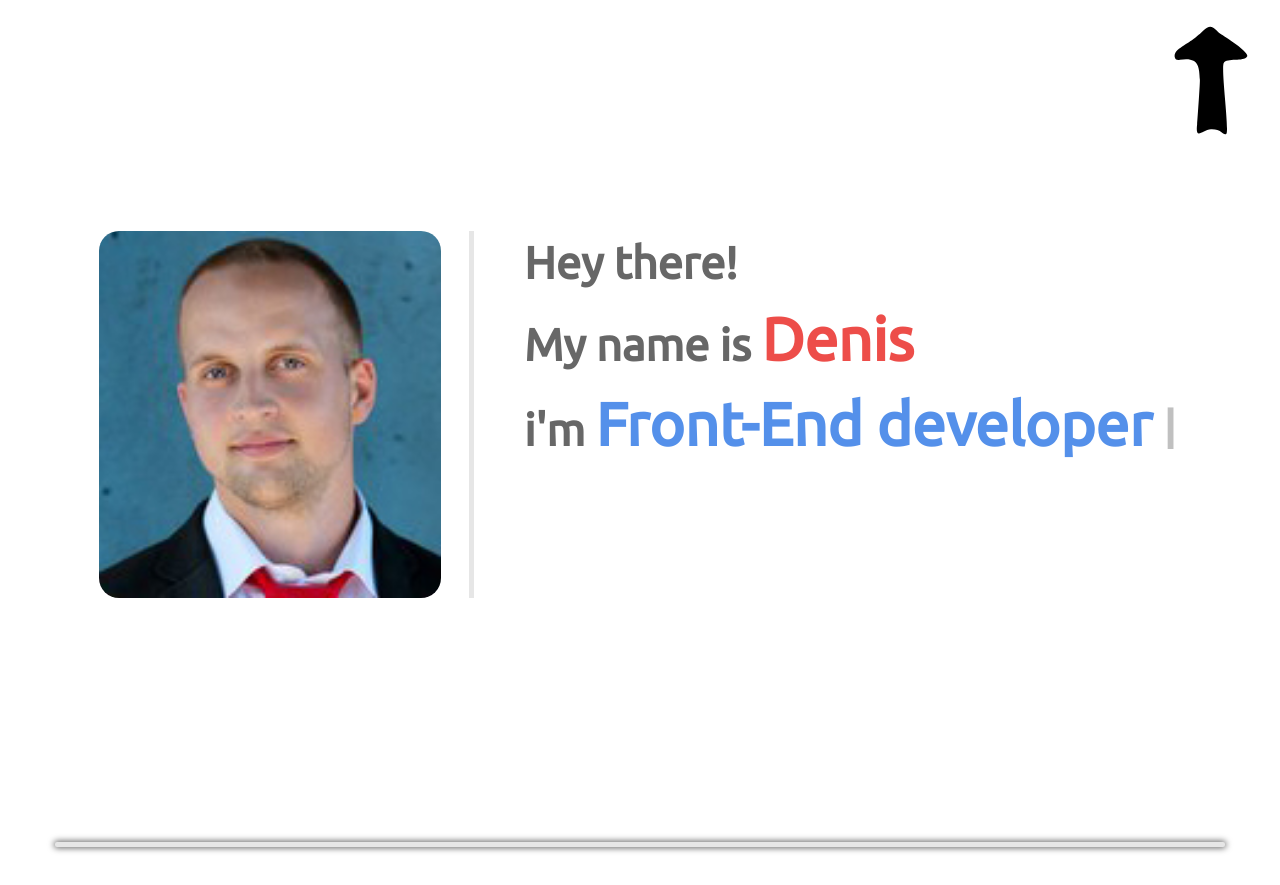
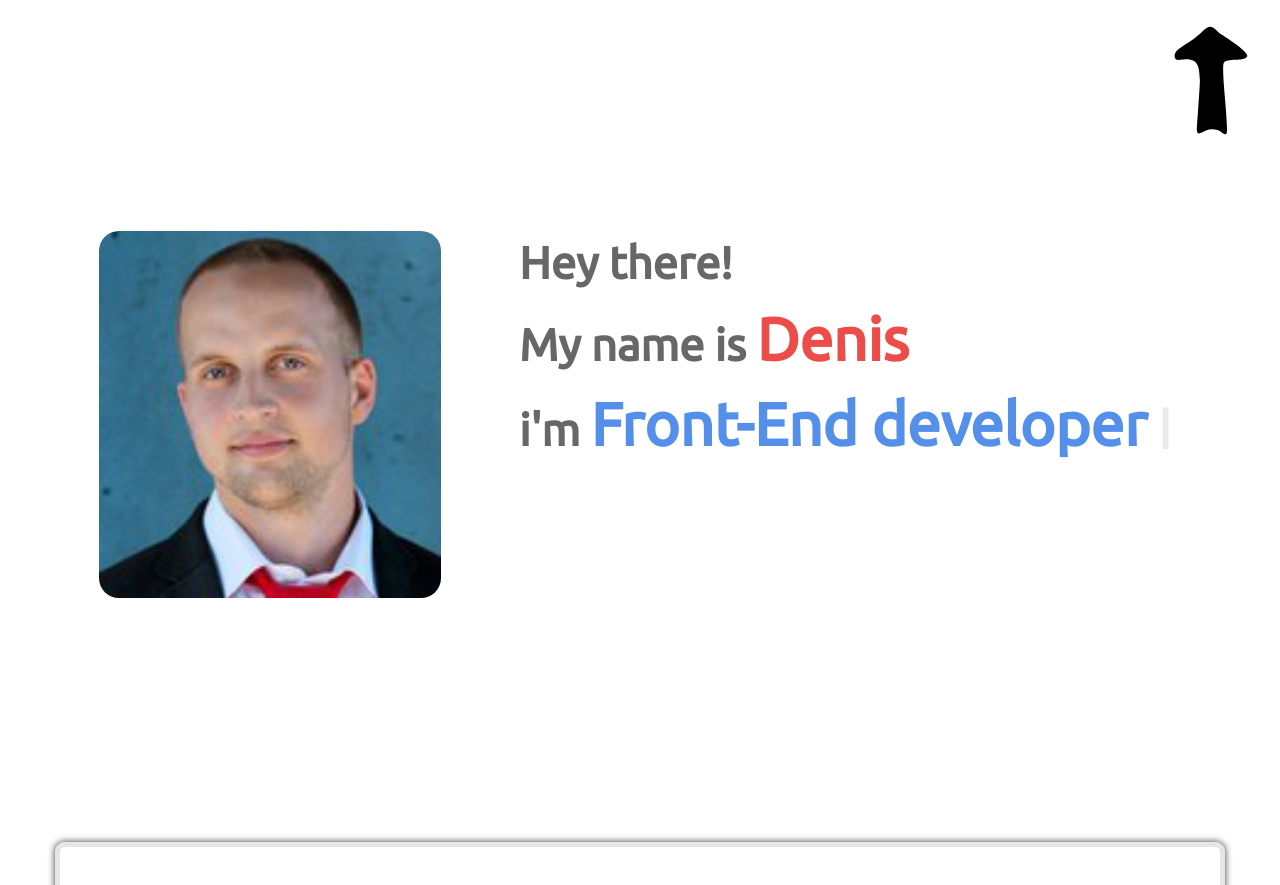
Before and after one commit to deeartrama88/portfolio, a website: page index.html in a window 1280 px wide. Shown: the top 885 px of the page. Drawn offline with Linux system fonts and the light colour scheme.

Commit message:
remove separate line and line aside photo

```diff
--- a/index.html
+++ b/index.html
@@ -9,31 +9,22 @@
     <link rel="stylesheet" href="https://maxcdn.bootstrapcdn.com/font-awesome/4.5.0/css/font-awesome.min.css">
     <link rel="stylesheet" href="build/main.css">
     <link rel="stylesheet" href="src/css/media.css">
+</head>
 
+<body>
 
-
-
-</head>
-<body>
 <header>
-
     <nav class="header_nav">
-
     </nav>
     <div class="container">
-
         <div class="row">
-
             <div class="header_logotype"><!-- header logotype (svg) -->
                 <object>
                     <embed src="src/images/name_logo.svg">
                 </object>
             </div><!-- # header logotype (svg) -->
-
         </div><!-- # row -->
-
     </div><!-- # container -->
-
 </header>
 
 <section class="about_me_short">
@@ -44,13 +35,12 @@
                 <img src="src/images/2.jpg" alt="Tarasenko Denis">
             </div>
             <div class="about_me_short_desc">
-				<span class="typing_type">Hey there! <br /> My name is <name>Denis</name> <br /> i'm <pr>Front-End developer</pr> <br /> and this is my little presentation page <red>:)</red>
+				<span class="typing_type">Hey there! <br/> My name is <name>Denis</name> <br/> i'm <pr>Front-End developer</pr> <br/> and this is my little presentation page <red>:)</red>
 				</span>
                 <span class="typing_animate_element">i</span>
             </div>
-		</div>
-	</div>
-
+        </div><!-- # flex_box_container -->
+    </div> <!-- # CONTAINER -->
 </section>
 
 <section class="tech_icons">
@@ -78,21 +68,15 @@
 <section class="about_me_tech">
     <div class="container">
         <div class="row">
-
-			<div class="separate_line"></div>
             <div class="about_me_tech_wrapper">
-
                 <span class="about_me_tech_title">Little bit about me:</span>
-
-					<div class="about_me_tech_text red">2+ years experience </div>
-					<div class="about_me_tech_text text_gray">Usually in my work i use html5, css3, native js, es6 :) </div>
+                <div class="about_me_tech_text red">2+ years experience</div>
+                <div class="about_me_tech_text text_gray">Usually in my work i use html5, css3, native js, es6 :)</div>
                 <div class="about_me_tech_text blue">Also Jquery, gulp, babel, less/sass, git..</div>
                 <div class="about_me_tech_text red">Basic knowledge of Angular.js</div>
                 <div class="about_me_tech_text blue">Basic knowledge of React.js</div>
                 <div class="about_me_tech_text red">Basic knowledge of Angular2.js</div>
                 <div class="about_me_tech_text text_gray">I like to work in a team, teamplayer ;)</div>
-
-				</div>
             </div>
         </div><!-- # row -->
     </div><!-- # container -->
@@ -110,12 +94,12 @@
 					</span>
 				</span>
 
-
                 <div id="todo_angular_app">
 
-
                     <div class="angular_todo_add">
-						<span class="angular_todo_add_title">Add new ToDo item <button class="open_btn_add_todo_angular"><span class="crist_add_angular_">+</span></button></span>
+                        <span class="angular_todo_add_title">Add new ToDo item <button
+                                class="open_btn_add_todo_angular"><span
+                                class="crist_add_angular_">+</span></button></span>
                         <form class="angular_todo_form">
                             <div class="input_group">
                                 <label for="angular_todo_form_title">Title</label>
@@ -207,7 +191,8 @@
     <div class="up_down_button">
 
         <svg id='arrow_down' xmlns="http://www.w3.org/2000/svg" viewbox="0 0 469 706">
-  		<path id="arrow_down_1" d="M111.667,119.667c21.866-14.692,44.506-28.848,52-35.333c17.333-15,20.985-16.017,38.667-34C241.305,10.697,255.833,41.667,283,65c0,0,140,86,125.333,106C393,197.667,313,175,299,201.667S327,528.333,310.333,535c-16.667,6.667-20.819-24.677-71.279-22.667c-41.245,1.643-74.882,56.681-64.721-25.333c0,0,13.728-187.181,12.667-207.339c-3.333-63.328-6-107.328-94-93.328c0,0-20.538,7.088-24-12.667C64.558,148.323,89.8,134.359,111.667,119.667z"/>
+            <path id="arrow_down_1"
+                  d="M111.667,119.667c21.866-14.692,44.506-28.848,52-35.333c17.333-15,20.985-16.017,38.667-34C241.305,10.697,255.833,41.667,283,65c0,0,140,86,125.333,106C393,197.667,313,175,299,201.667S327,528.333,310.333,535c-16.667,6.667-20.819-24.677-71.279-22.667c-41.245,1.643-74.882,56.681-64.721-25.333c0,0,13.728-187.181,12.667-207.339c-3.333-63.328-6-107.328-94-93.328c0,0-20.538,7.088-24-12.667C64.558,148.323,89.8,134.359,111.667,119.667z"/>
 
             <path id="arrow_up_2" d="M111.667,119.667c21.866-14.692,44.506-28.848,52-35.333c17.333-15,20.985-16.017,38.667-34
 	C241.305,10.697,255.833,41.667,283,65c0,0,140,86,125.333,106C393,197.667,313,175,299,201.667S327,528.333,310.333,535
@@ -219,14 +204,12 @@
     </div>
 </div>
 
-
 <script src="build/jquery.js"></script>
 <script src="build/jquery_animate_scale_rotate.js"></script>
 <script src="build/jquery.waypoints.js"></script>
 <script src="build/lodash.js"></script>
 <script src="build/snap.svg-min.js"></script>
 
-
 <script src="build/main.js"></script>
 
 </body>
--- a/src/css/main.less
+++ b/src/css/main.less
@@ -97,16 +97,6 @@ a {
     }
 }
 
-
-
-
-
-
-
-
-
-
-
 /*_________________SECTION WITH ICONS______________*/
 .flex_box_container {
 	display: flex;
@@ -133,7 +123,6 @@ a {
 	margin-top: 40px;
 	margin-bottom: 40px;
 
-
 	.about_me_short_photo {
 		position: relative;
 		overflow: hidden;
@@ -152,7 +141,6 @@ a {
 	.about_me_short_desc {
 		flex-basis: 65%;
 		padding-left: 50px;
-	    border-left: 5px solid #E6E6E6;
 		color: @gray_text_color;
 		font-size: 45px;
 
@@ -187,14 +175,7 @@ pr {
 	}
 }
 
-
-
-
-
-
-
 /*_________________SECTION ABOUT ME TECH______________*/
-
 
 .about_me_tech {
 	margin-top: 100px;
@@ -240,8 +221,6 @@ pr {
 		}
 	}
 }
-
-
 
 /*___________________ANGULAR TO DO LIST_______________*/
 #todo_angular_app {
@@ -494,26 +473,13 @@ pr {
     }
 }
 
+/*________________												_________________*/
+/*________________												_________________*/
+/*________________												_________________*/
+/*________________  	           MEDIA QUERY                	_________________*/
+/*________________												_________________*/
+/*________________												_________________*/
 
-
-
-
-
-
-
-
-
-
-
-
-
-
-
-
-
-
-
-/*__________________MEDIA QUERY_________________*/
 @media screen and (max-width: 768px) {
     #nav-icon2{
     	display: block;
@@ -567,9 +533,7 @@ pr {
 		}
 	}
 }
-
 }
-
 
 .typing_type {
 	display: inline;
@@ -601,10 +565,6 @@ pr {
 	100% { opacity: 1.0; }
 }
 
-
-
-
-
 .counter {
 	margin: 0 auto;
 	text-align: center;
@@ -633,8 +593,6 @@ pr {
 	}
 }
 
-
-
 @font-face {
   /* Гарнитура шрифта */
   font-family: "Comic_sans";
@@ -658,23 +616,12 @@ pr {
   src: url(../src/fonts/Ubuntu-LI.ttf);
 }
 
-
-
-
-
-
-
-
-
-
-
 .up_down_button {
 	display: none;
 	position: fixed;
 	top: 20px;
 	right: 20px;
 }
-
 
 #arrow_down {
 	width: 100px;
```
Also changed, not shown: build/main.css. Lines whose indentation alone changed are shown as unchanged.
